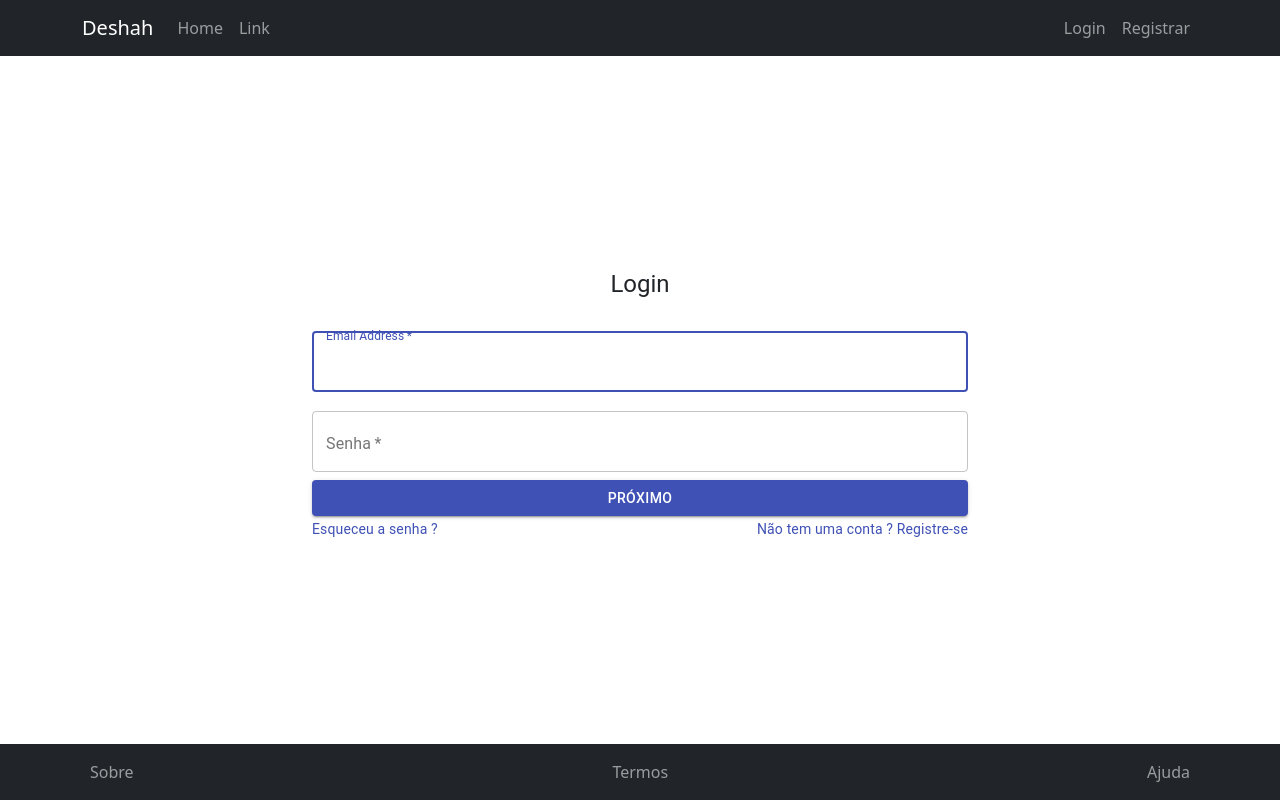
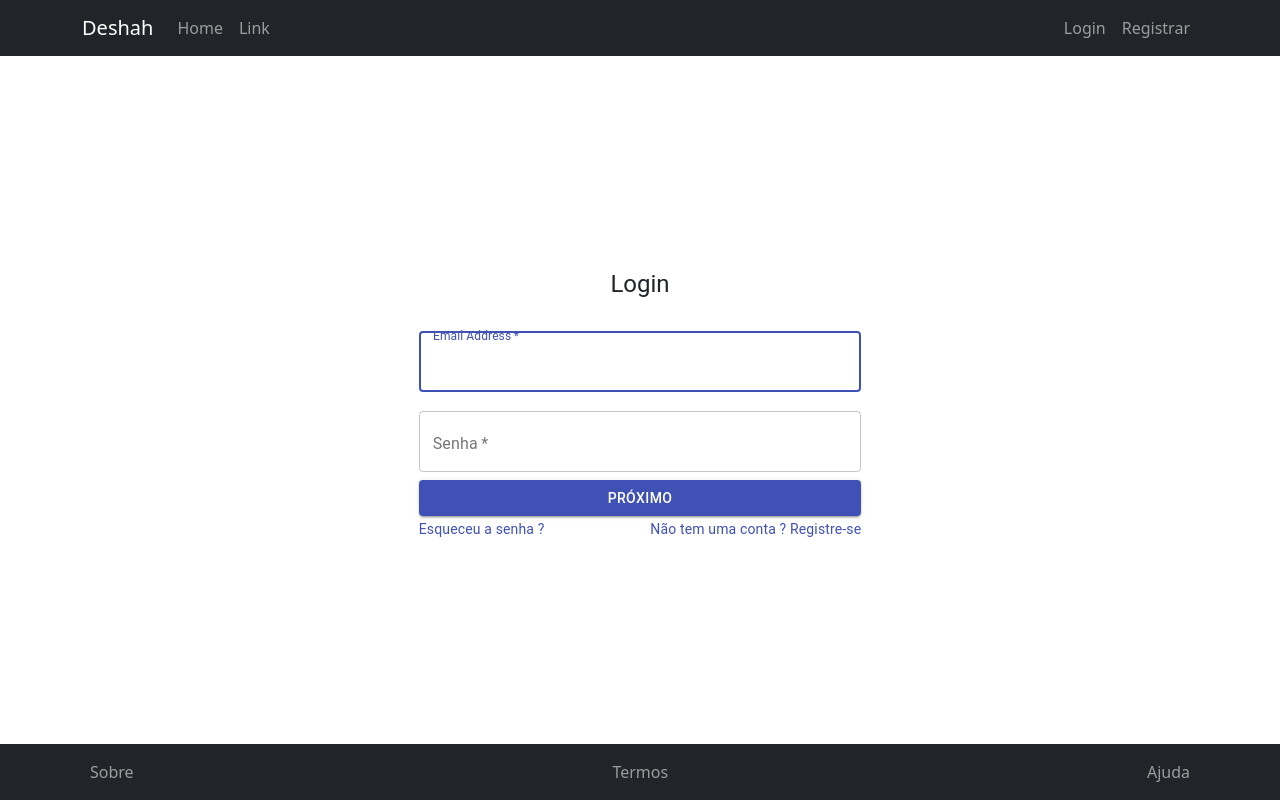
Before and after one commit to Nirayuki/deshah, a Next.js app: page /login in a window 1280 px wide. Built offline with nearby package versions, Linux system fonts and the light colour scheme.

Commit message:
Diminuindo Login

```diff
--- a/src/components/Login/index.js
+++ b/src/components/Login/index.js
@@ -56,7 +56,7 @@
 
     return (
         <Container style={{...props.style}}>
-         <Grid item xs={12} sm={6}>
+         <Grid item xs={12} sm={4}>
             <Typography component="h1" variant="h5" style={{ width: '100%', display: 'flex', justifyContent: 'center', paddingBottom: '20px' }}>
                 Login
             </Typography>
```
